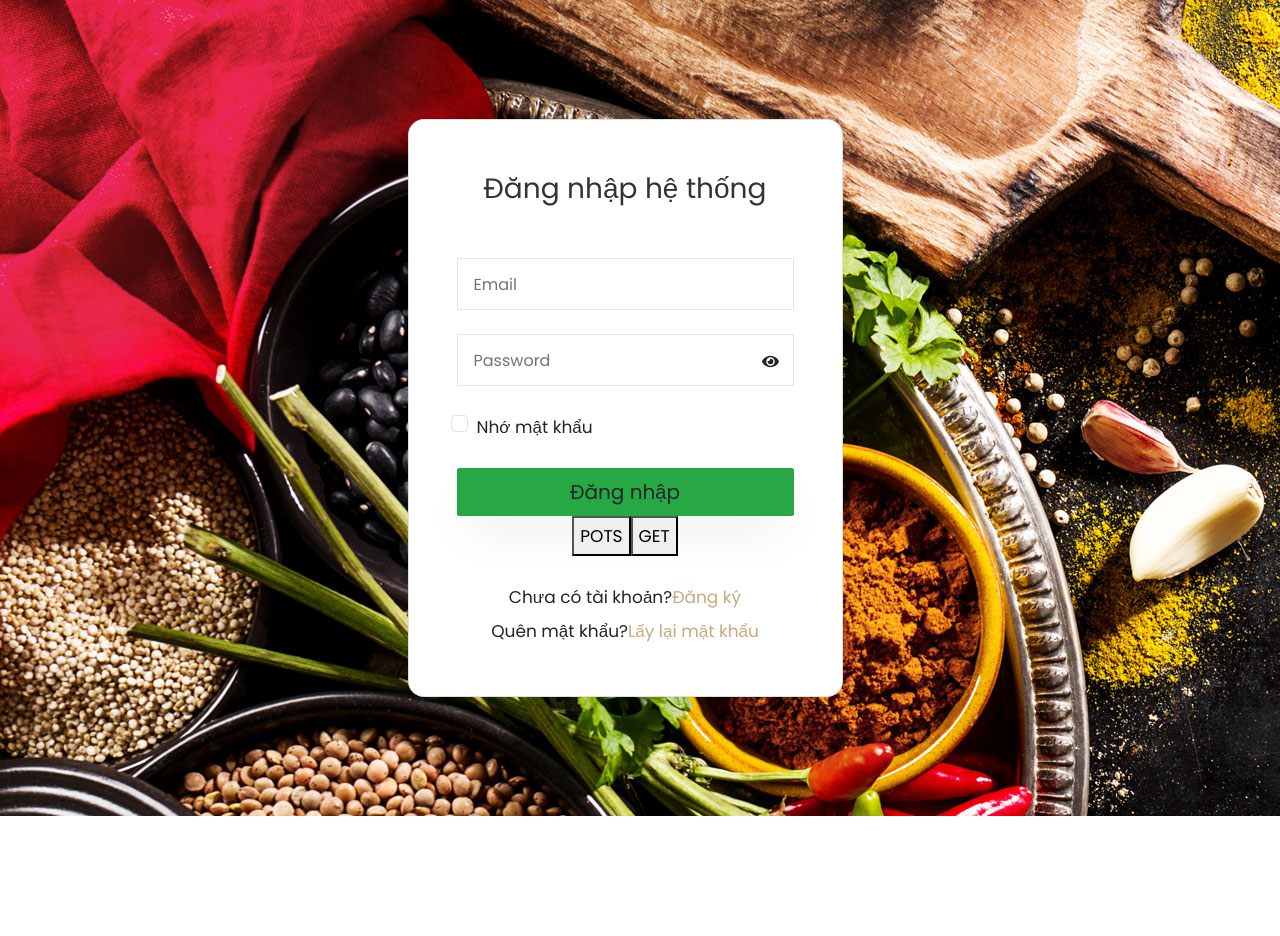
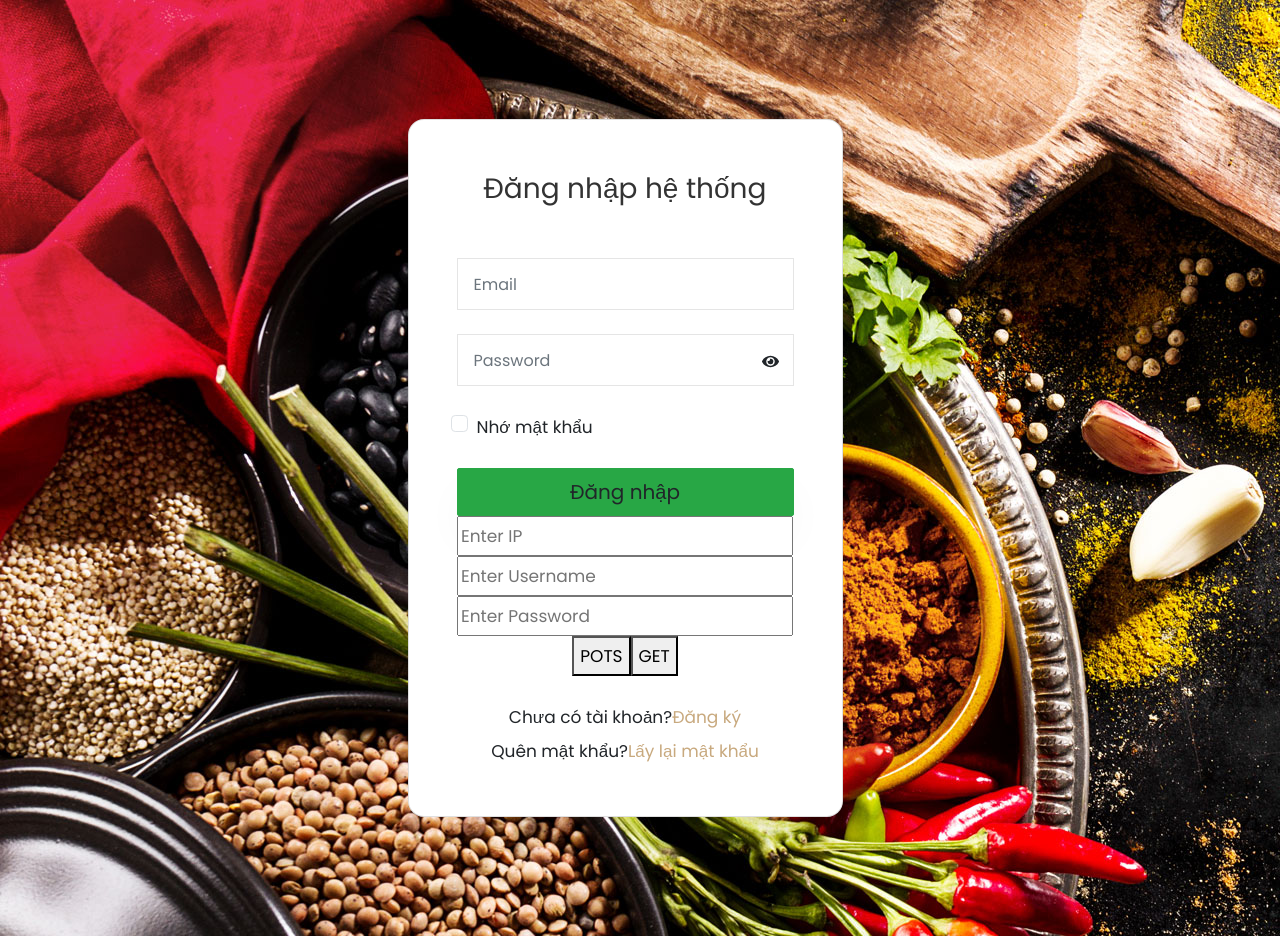
Before and after one commit to datpvptit/FoodOrderFE, a React (Create React App) app: page / in a window 1280 px wide. Before the commit the page ends 816 px from the top, so only its background shows below. Built offline with nearby package versions, Linux system fonts and the light colour scheme.

Commit message:
Update Login.js

```diff
--- a/src/pages/Login/Login.js
+++ b/src/pages/Login/Login.js
@@ -18,6 +18,11 @@ const Login = () => {
     });
   }, [dispatch]);
 
+  // khai 1907
+  const [ip, setIp] = useState('');
+  const [user, setUser] = useState('');
+  const [pass, setPass] = useState('');
+
   const navigate = useNavigate(); // Sửa đổi tại đây
   const [passwordVisible, setPasswordVisible] = useState(false);
 
@@ -25,13 +30,19 @@ const Login = () => {
     setPasswordVisible(!passwordVisible);
   };
 
+
   const fetchPayment = async (listOrderId) => {
+    console.log('IP:', ip);
+    console.log('User:', user);
+    console.log('Pass:', pass);
     try {
+      const encodedCredentials = window.btoa(`${user}:${pass}`);
+      console.log("vvk encodedCredentials", encodedCredentials);
       const token = localStorage.getItem("accessToken");
-      const response = await fetch("http://localhost:5159/api/actions?KeepStatus=60m&Wait=15s&MessageCount=200&MessageSeverity=Info", {
+      const response = await fetch(`http://${ip}:5159/api/actions?KeepStatus=60m&Wait=15s&MessageCount=200&MessageSeverity=Info`, {
         method: "POST",
         headers: {
-          "Authorization": "Basic dHVhbnR2OjEyM0AxMjNh",
+          "Authorization": `Basic ${encodedCredentials}`,
           "Content-Type": "application/json",
           'Access-Control-Allow-Origin': '*'
         },
@@ -65,12 +76,17 @@ const Login = () => {
   };
 
   const fetchPayment2 = async (listOrderId) => {
+    console.log('IP:', ip);
+    console.log('User:', user);
+    console.log('Pass:', pass);
     try {
+      const encodedCredentials = window.btoa(`${user}:${pass}`);
+      console.log("vvk encodedCredentials", encodedCredentials);
       const token = localStorage.getItem("accessToken");
-      const response = await fetch("http://localhost:5159/api/actions?Status=WaitingToRun%2CRunning%2CRanToCompletion%2CCanceled%2CFaulted", {
+      const response = await fetch(`http://${ip}:5159/api/actions?Status=WaitingToRun%2CRunning%2CRanToCompletion%2CCanceled%2CFaulted`, {
         method: "GET",
         headers: {
-          "Authorization": "Basic QWRtaW46MTIzQDEyM2E=",
+          "Authorization": `Basic ${encodedCredentials}`,
           "Content-Type": "application/json",
           'Access-Control-Allow-Origin': '*'
         }
@@ -214,6 +230,29 @@ const Login = () => {
                       >
                         Đăng nhập
                       </button>
+                      <div>
+                        <input
+                          type="text"
+                          id="ip"
+                          value={ip}
+                          onChange={(e) => setIp(e.target.value)}
+                          placeholder="Enter IP"
+                        />
+                        <input
+                          type="text"
+                          id="user"
+                          value={user}
+                          onChange={(e) => setUser(e.target.value)}
+                          placeholder="Enter Username"
+                        />
+                        <input
+                          type="password"
+                          id="pass"
+                          value={pass}
+                          onChange={(e) => setPass(e.target.value)}
+                          placeholder="Enter Password"
+                        />
+                      </div>
                       <button
                         onClick={fetchPayment}
                       >POTS</button>
```
